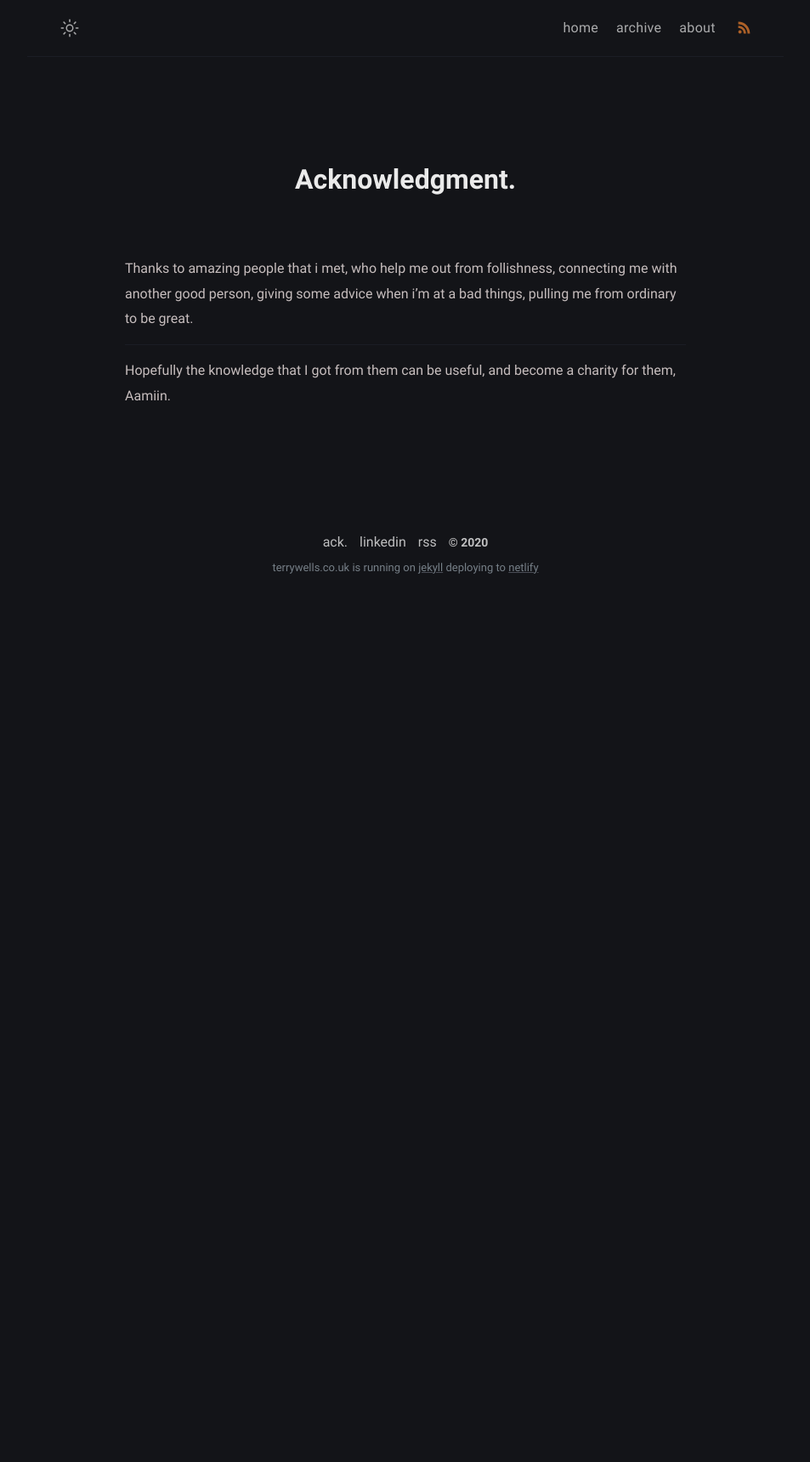
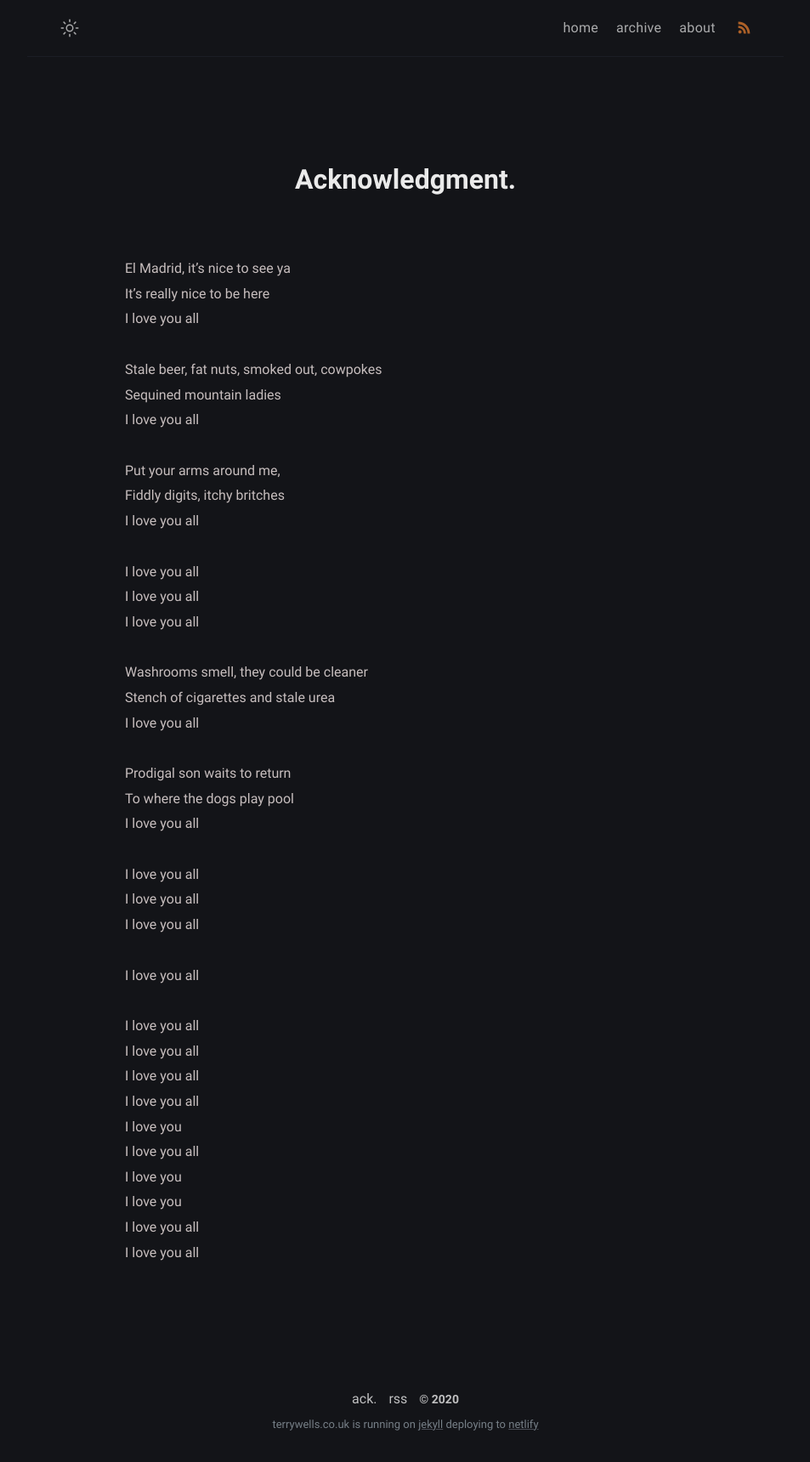
Before and after one commit to wristtattoo/jekyll-klise, a Jekyll site: the page built from thanks.md, in a window 1280 px wide. Shown: the whole page at 85% size, without its empty margins (163-1116 px from the left). Built offline with Jekyll 4.4.1, drawn with Linux system fonts in a browser that asks for light colours; a script that is not in the unit is left out; before the commit the page ends 900 px from its top, so only the background shows below that.

Commit message:
Jekyll Style II
Jekyll Style II

```diff
--- a/_includes/footer.html
+++ b/_includes/footer.html
@@ -1,6 +1,5 @@
 <footer class="footer">
   <a class="footer_item" href="/thanks">ack.</a>
-  <a class="footer_item" href="#">linkedin</a>
   <a class="footer_item" href="/feed.xml">rss</a>
   <span class="footer_item">&copy; {{ site.time | date: "%Y" }}</span>
   <small class="footer_copyright">
--- a/_sass/klise/_post.scss
+++ b/_sass/klise/_post.scss
@@ -44,17 +44,17 @@
 // Post meta
 .post-meta {
   padding-top: 3px;
-  line-height: 1.3;
+  line-height: 1.4;
   color: $gray;
 
   time {
     position: relative;
-    margin-right: 1.5em;
+    margin-right: 0.3em;
 
     &::after {
       background: $light;
       bottom: 1px;
-      content: " ";
+      /* content: " "; */
       height: 2px;
       position: absolute;
       right: -20px;
--- a/thanks.md
+++ b/thanks.md
@@ -6,8 +6,43 @@ excerpt: Thanks to amazing people that i met, who help me out from follishness,
 comments: false
 ---
 
-Thanks to amazing people that i met, who help me out from follishness, connecting me with another good person, giving some advice when i'm at a bad things, pulling me from ordinary to be great.
+El Madrid, it's nice to see ya<br>
+It's really nice to be here<br>
+I love you all<br>
 
-<hr>
+Stale beer, fat nuts, smoked out, cowpokes<br>
+Sequined mountain ladies<br>
+I love you all<br>
 
-Hopefully the knowledge that I got from them can be useful, and become a charity for them, Aamiin.
+Put your arms around me,<br>
+Fiddly digits, itchy britches<br>
+I love you all<br>
+
+I love you all<br>
+I love you all<br>
+I love you all<br>
+
+Washrooms smell, they could be cleaner<br>
+Stench of cigarettes and stale urea<br>
+I love you all<br>
+
+Prodigal son waits to return<br>
+To where the dogs play pool<br>
+I love you all<br>
+
+I love you all<br>
+I love you all<br>
+I love you all<br>
+
+I love you all<br>
+
+I love you all<br>
+I love you all<br>
+I love you all<br>
+I love you all<br>
+I love you<br>
+I love you all<br>
+I love you<br>
+I love you<br>
+I love you all<br>
+I love you all
```
Also changed, not shown: about.md (+3 -3 lines).
